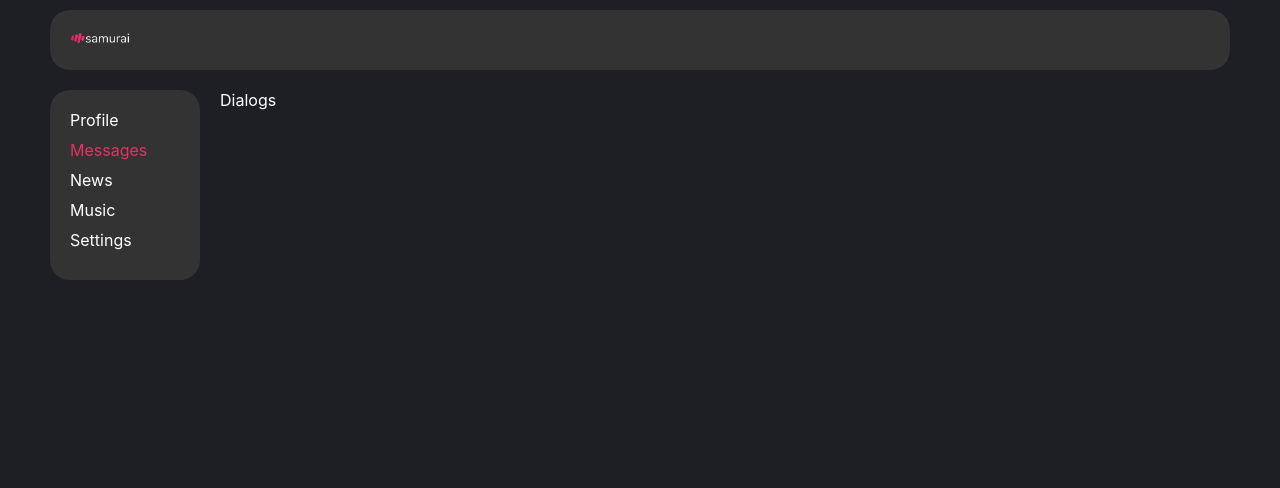
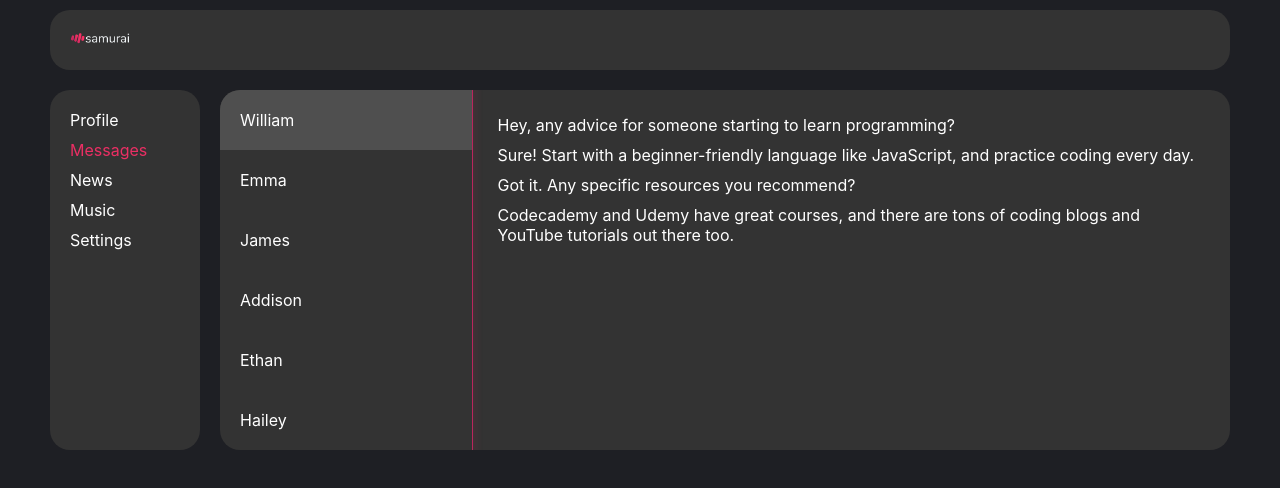
Before and after one commit to DenisKulik/samurai-way, a React (Create React App) app: page /dialogs in a window 1280 px wide. Shown: the top 488 px of the page. Built offline with nearby package versions, Linux system fonts and the light colour scheme.

Commit message:
add dialogs content and basic styles

```diff
--- a/src/components/Dialogs/Dialogs.module.scss
+++ b/src/components/Dialogs/Dialogs.module.scss
@@ -0,0 +1,29 @@
+.dialogs {
+  display: flex;
+  overflow: hidden;
+  background-color: #333;
+  border-radius: 2rem;
+
+  .dialogsItems {
+    flex: 1 1 25%;
+    border-right: 1px solid #ba265d;
+    box-shadow: 2px 0 5px 3px rgba(#ba265d, 0.1);
+
+    .item {
+      padding: 2rem;
+
+      &.active {
+        background-color: #4f4f4f;
+      }
+    }
+  }
+
+  .dialogsMessages {
+    flex: 1 1 75%;
+    padding: 2rem;
+
+    .message {
+      padding: 0.5rem;
+    }
+  }
+}
--- a/src/components/Dialogs/index.tsx
+++ b/src/components/Dialogs/index.tsx
@@ -1,8 +1,45 @@
+import styles from './Dialogs.module.scss';
+
 const Dialogs = () => {
     return (
-        <>
-            Dialogs
-        </>
+        <div className={ styles.dialogs }>
+            <div className={ styles.dialogsItems }>
+                <div className={ `${ styles.item } ${ styles.active }` }>
+                    William
+                </div>
+                <div className={ styles.item }>
+                    Emma
+                </div>
+                <div className={ styles.item }>
+                    James
+                </div>
+                <div className={ styles.item }>
+                    Addison
+                </div>
+                <div className={ styles.item }>
+                    Ethan
+                </div>
+                <div className={ styles.item }>
+                    Hailey
+                </div>
+            </div>
+            <div className={ styles.dialogsMessages }>
+                <div className={ styles.message }>
+                    Hey, any advice for someone starting to learn programming?
+                </div>
+                <div className={ styles.message }>
+                    Sure! Start with a beginner-friendly language like
+                    JavaScript, and practice coding every day.
+                </div>
+                <div className={ styles.message }>
+                    Got it. Any specific resources you recommend?
+                </div>
+                <div className={ styles.message }>
+                    Codecademy and Udemy have great courses, and there are tons
+                    of coding blogs and YouTube tutorials out there too.
+                </div>
+            </div>
+        </div>
     );
 };
 
```
